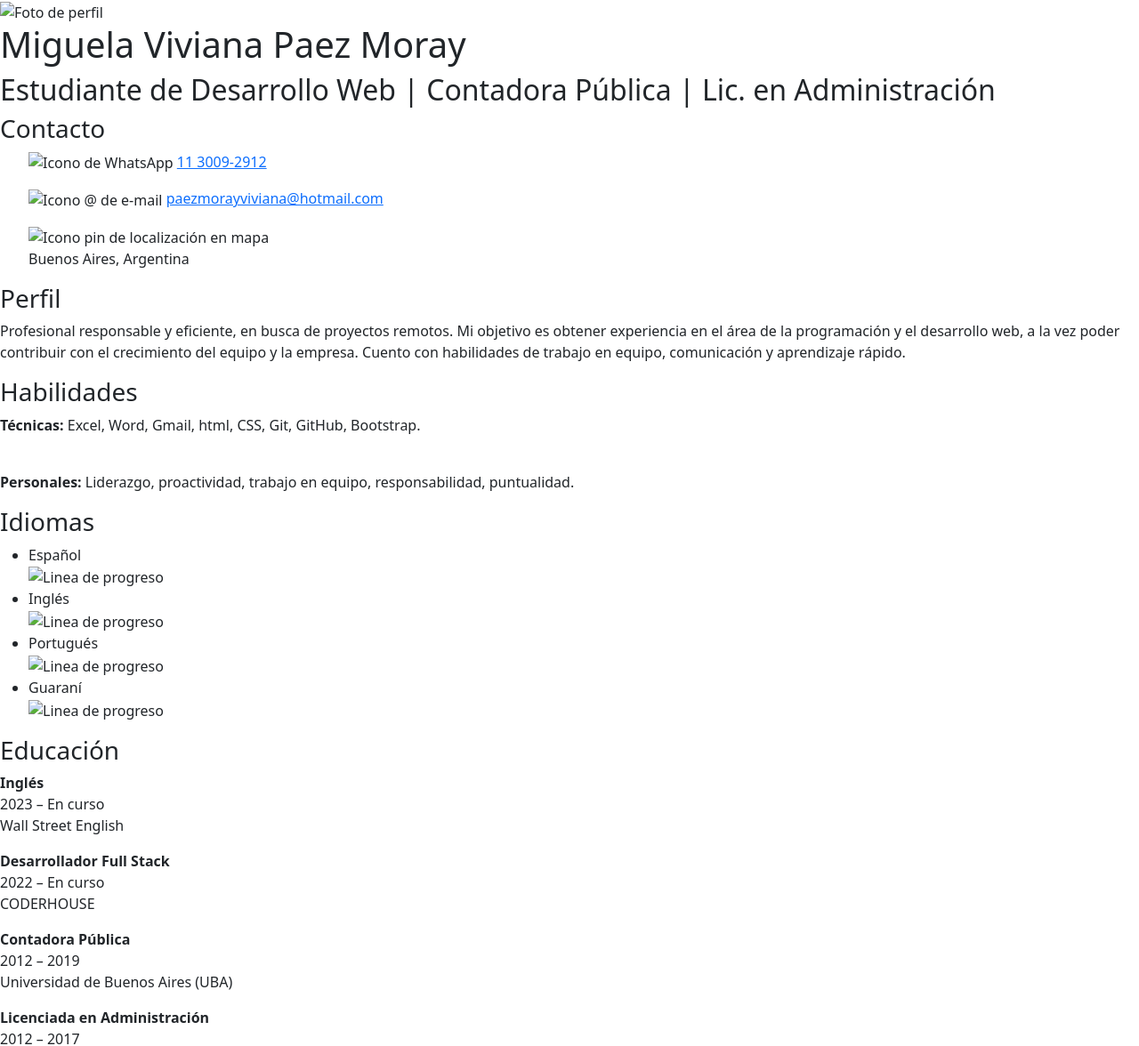
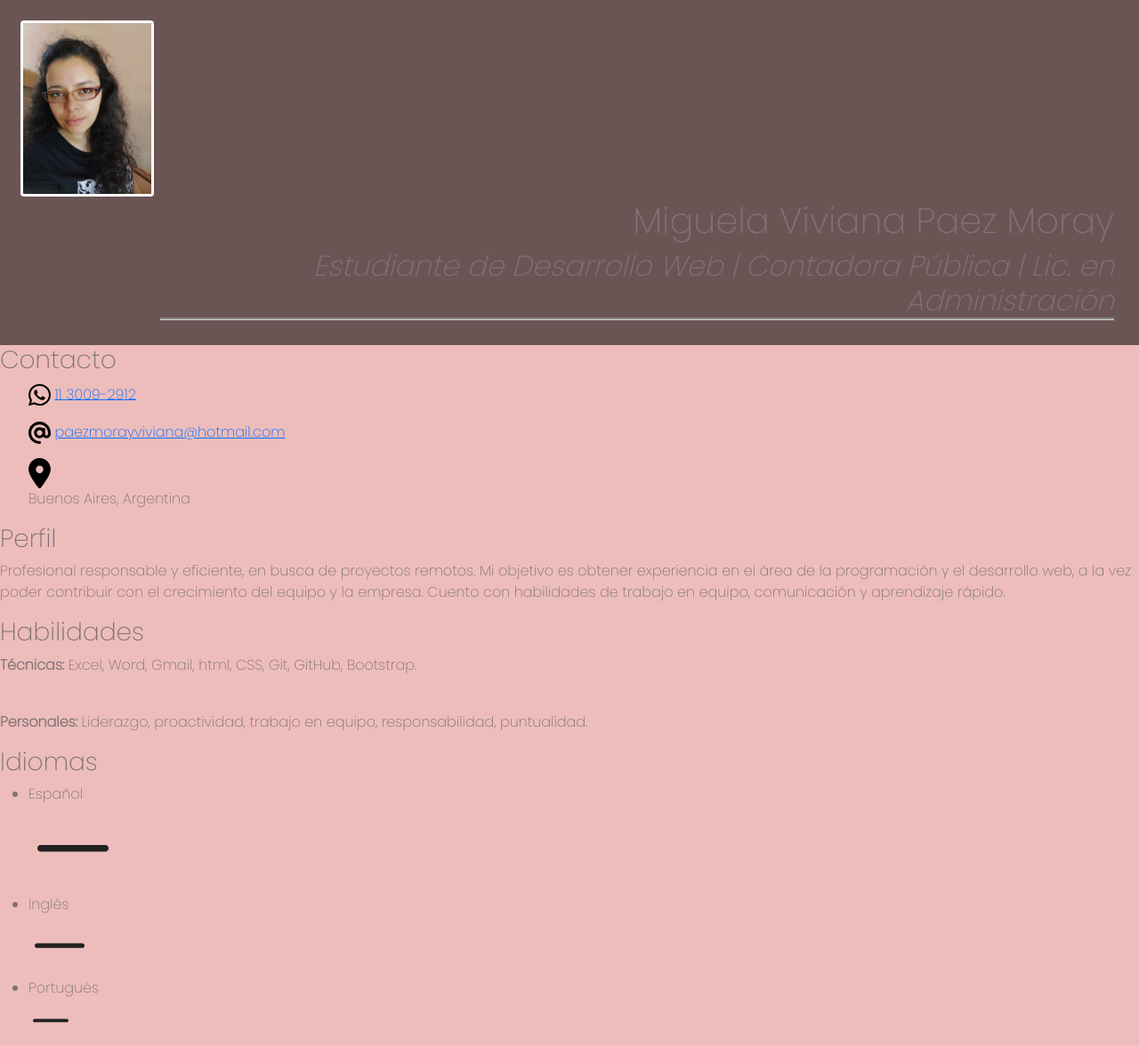
Before and after one commit to paezmoray/curriculum-vitae, a plain HTML site: page index.html in a window 1280 px wide. Shown: the top 1176 px of the page at 89% size. Drawn offline with nearby package versions, Linux system fonts and the light colour scheme; the site is published under a folder, as on GitHub Pages, so addresses that start at the root find nothing.

Commit message:
Arreglo en ruta de imagenes

```diff
--- a/index.html
+++ b/index.html
@@ -7,10 +7,10 @@
     <meta name="viewport" content="width=device-width, initial-scale=1.0">
     <title>Miguela Viviana Paez Moray</title>
     <!-- CSS -->
-    <link rel="stylesheet" href="/css/estilos.css">
+    <link rel="stylesheet" href="css/estilos.css">
 
     <!-- FAVICON -->
-    <link rel="icon" href="/imagen/favicon.ico" />
+    <link rel="icon" href="imagen/favicon.ico" />
 
     <!-- GOOGLE FONTS -->
     <link rel="preconnect" href="https://fonts.googleapis.com">
@@ -24,7 +24,7 @@
 <body>
     <header>
         <section id="presentación">
-            <img id="fotoDePerfil" src="/imagen/foto_perfil_migue.jpeg" alt="Foto de perfil">
+            <img id="fotoDePerfil" src="imagen/foto_perfil_migue.jpeg" alt="Foto de perfil">
             <h1>Miguela Viviana Paez Moray</h1>
             <h2>Estudiante de Desarrollo Web | Contadora Pública | Lic. en Administración</h2>
         </section>
@@ -36,17 +36,17 @@
                 <h3>Contacto</h3>
                 <div>
                     <ul>
-                        <img class="iconos" src="/imagen/whatsapp.svg" alt="Icono de WhatsApp">
+                        <img class="iconos" src="imagen/whatsapp.svg" alt="Icono de WhatsApp">
                         <a href="https://wa.me/5491130092912">11 3009-2912</a>
                     </ul>
 
                     <ul>
-                        <img class="iconos" src="/imagen/at-solid.svg" alt="Icono @ de e-mail">
+                        <img class="iconos" src="imagen/at-solid.svg" alt="Icono @ de e-mail">
                         <a href="mailto:paezmorayviviana@hotmail.com">paezmorayviviana@hotmail.com</a>
                     </ul>
 
                     <ul>
-                        <img class="iconos" src="/imagen/location-dot-solid.svg" alt="Icono pin de localización en mapa">
+                        <img class="iconos" src="imagen/location-dot-solid.svg" alt="Icono pin de localización en mapa">
                         <address>Buenos Aires, Argentina</address>
                     </ul>
                 </div>
@@ -71,13 +71,13 @@
                 <div>
                     <ul>
                         <li>Español</li>
-                        <img class="barraProgresoEspañol" src="/imagen/line_horizontal_filled_icon_199807.svg" alt="Linea de progreso">
+                        <img class="barraProgresoEspañol" src="imagen/line_horizontal_filled_icon_199807.svg" alt="Linea de progreso">
                         <li>Inglés</li>
-                        <img class="barraProgresoIngles" src="/imagen/line_horizontal_filled_icon_199807.svg" alt="Linea de progreso">
+                        <img class="barraProgresoIngles" src="imagen/line_horizontal_filled_icon_199807.svg" alt="Linea de progreso">
                         <li>Portugués</li>
-                        <img class="barraProgresoPortugues" src="/imagen/line_horizontal_filled_icon_199807.svg" alt="Linea de progreso">
+                        <img class="barraProgresoPortugues" src="imagen/line_horizontal_filled_icon_199807.svg" alt="Linea de progreso">
                         <li>Guaraní</li>
-                        <img class="barraProgresoGuarani" src="/imagen/line_horizontal_filled_icon_199807.svg" alt="Linea de progreso">
+                        <img class="barraProgresoGuarani" src="imagen/line_horizontal_filled_icon_199807.svg" alt="Linea de progreso">
                     </ul>
                 </div>
             </nav>
@@ -139,8 +139,8 @@
 
     <Footer>
         <!-- Redes Sociales -->
-        <a href="https://www.instagram.com/mimipaez93/"><img class="iconos" src="/imagen/instagram.svg" alt="Icono instagram"></a>
-        <a href="https://www.facebook.com/mimipaez93"><img class="iconos" src="/imagen/square-facebook.svg" alt="Icono facebook"></a>
+        <a href="https://www.instagram.com/mimipaez93/"><img class="iconos" src="imagen/instagram.svg" alt="Icono instagram"></a>
+        <a href="https://www.facebook.com/mimipaez93"><img class="iconos" src="imagen/square-facebook.svg" alt="Icono facebook"></a>
     </Footer>
 
     <script src="https://cdn.jsdelivr.net/npm/bootstrap@5.3.0-alpha1/dist/js/bootstrap.bundle.min.js" integrity="sha384-w76AqPfDkMBDXo30jS1Sgez6pr3x5MlQ1ZAGC+nuZB+EYdgRZgiwxhTBTkF7CXvN" crossorigin="anonymous"></script>
```
